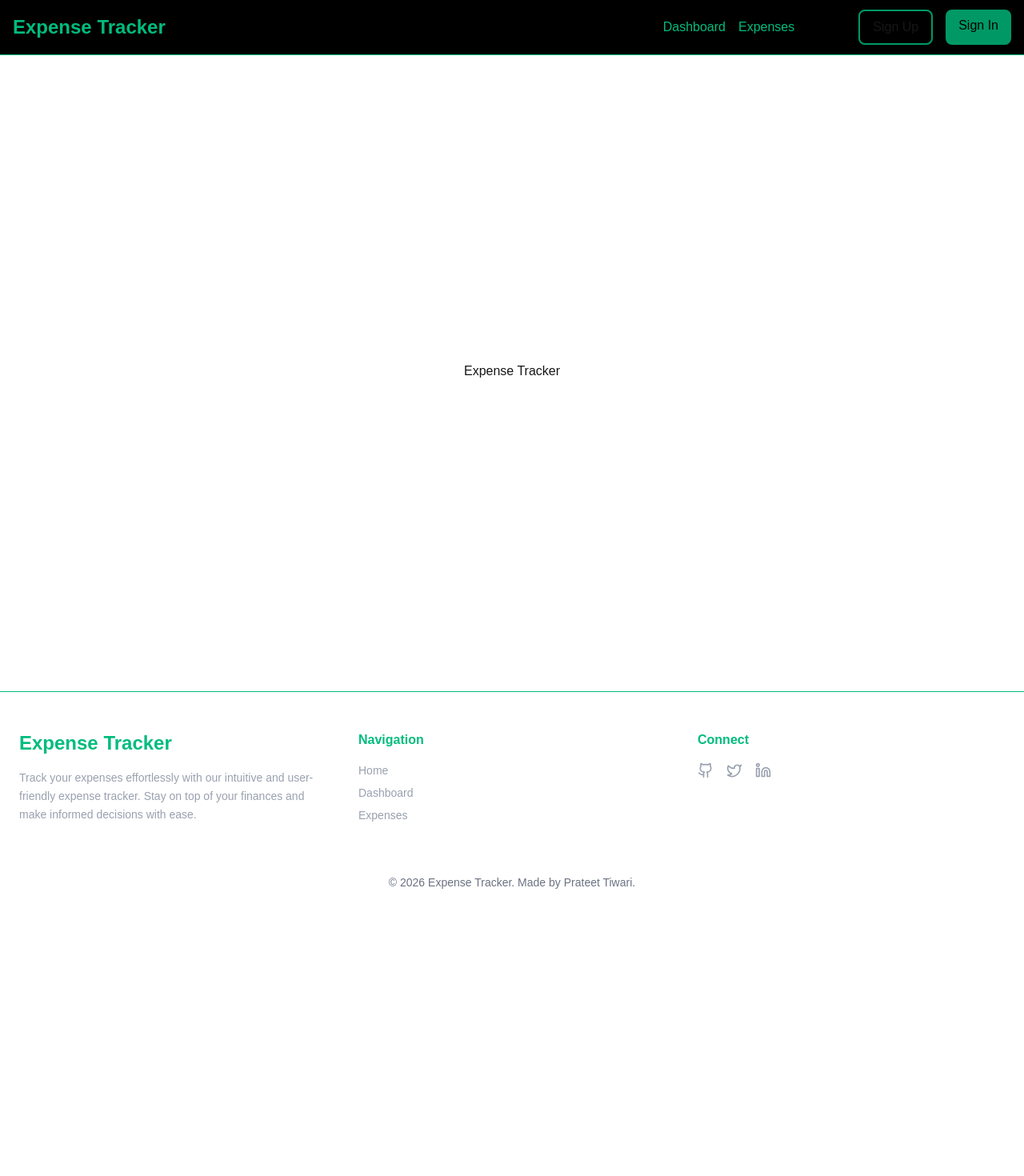
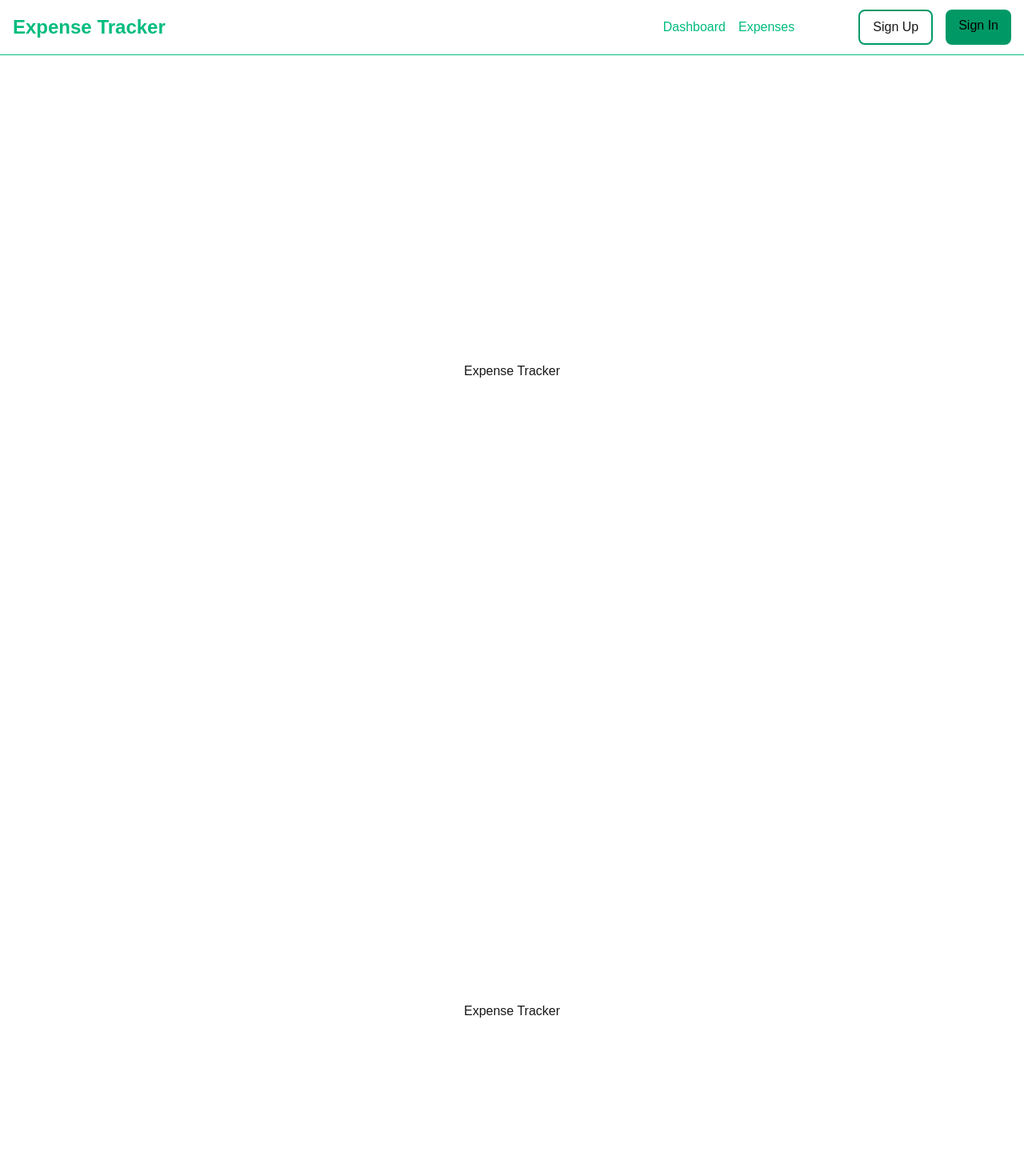
Before and after one commit to Prateet-Github/expense-vault, a Next.js app: page / in a window 1280 px wide. Shown: the top 1470 px of the page at 80% size. Before the commit the page ends 1161 px from the top, so only its background shows below. Built offline with nearby package versions, Linux system fonts and the light colour scheme; no server answers.

Commit message:
fix: update README title and adjust Navbar background color

```diff
--- a/app/page.tsx
+++ b/app/page.tsx
@@ -7,6 +7,7 @@ const Home = () => {
     <main className="flex min-h-screen flex-col pt-16">
       <Navbar />
       <Hero />
+      <Hero />
       <Footer />
     </main>
   );
--- a/components/layout/Navbar.tsx
+++ b/components/layout/Navbar.tsx
@@ -34,7 +34,7 @@ const Navbar = () => {
   if (!mounted) return null;
 
   return (
-    <header className="fixed top-0 left-0 w-full right-0 border-b border-emerald-500 bg-black z-50">
+    <header className="fixed bg-white dark:bg-black top-0 left-0 w-full right-0 border-b border-emerald-500 z-50">
       {/* NAV */}
       <nav className="flex items-center justify-between px-4 py-3">
         {/* Logo */}
```
Also changed, not shown: 1 other file (tests, documents, lock files or other folders).
